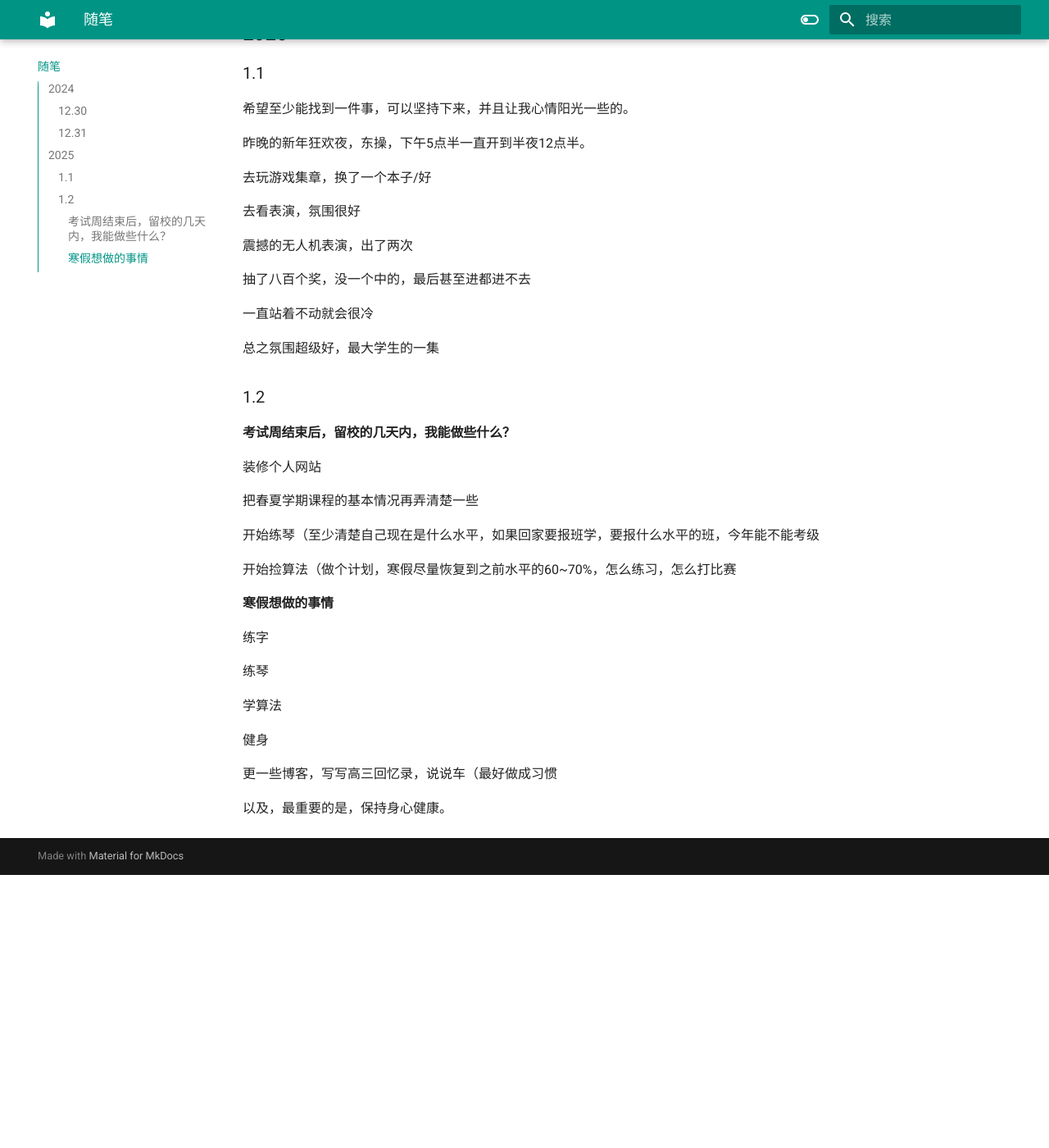
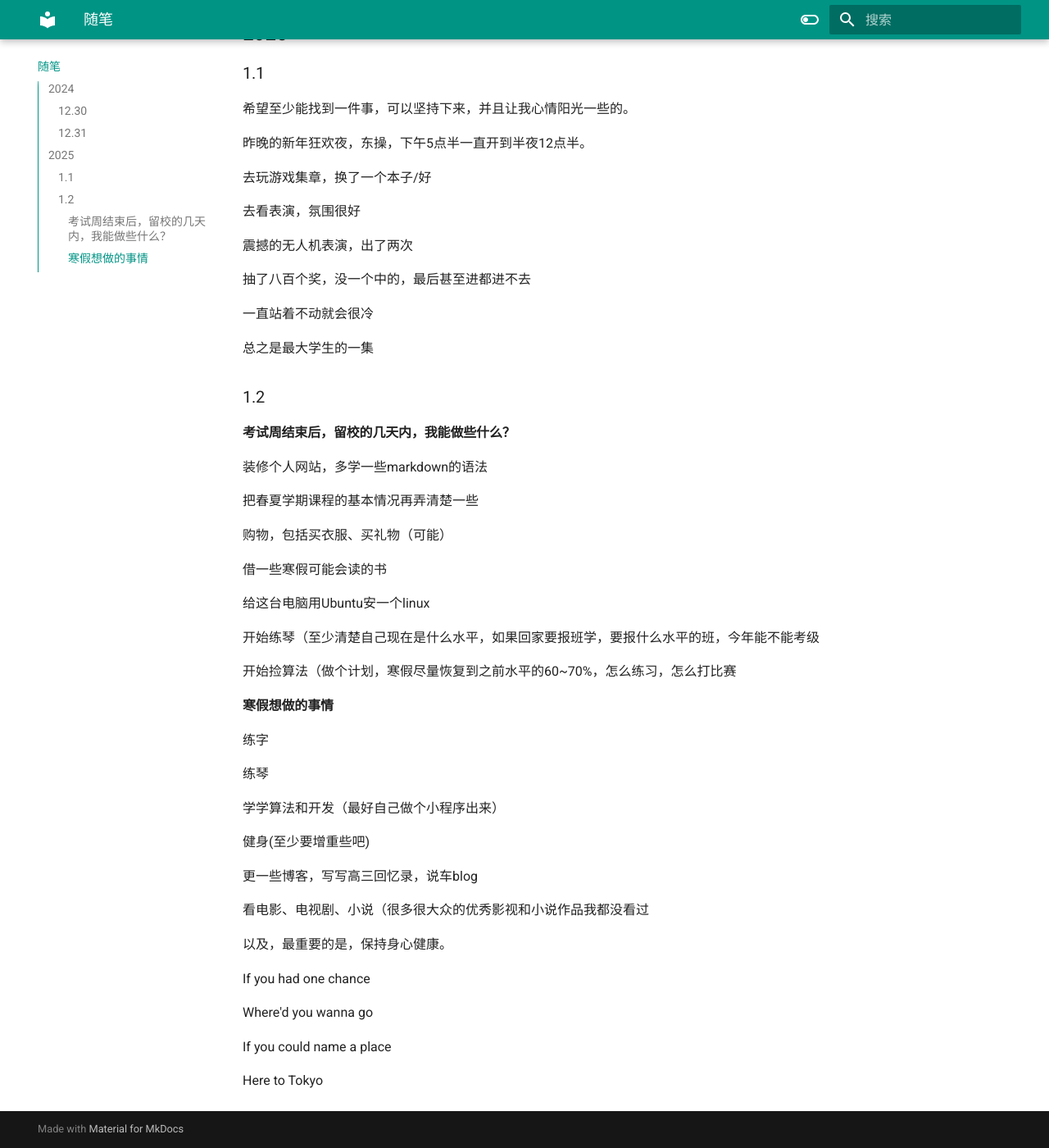
Before and after one commit to Wardqz/Ward, an MkDocs documentation site: the page built from docs/随笔.md, in a window 1280 px wide and 1400 px high, scrolled down 1619 px. Shown: the whole window at 82% size. Built offline with MkDocs 1.6.1 and Material for MkDocs 9.7.7, drawn with Linux system fonts in a browser that asks for light colours; before the commit the page ends 2686 px from its top, so only the background shows below that; some of the changed text lies outside the part shown.

Commit message:
$Adding initial documentation files

```diff
--- a/docs/随笔.md
+++ b/docs/随笔.md
@@ -6,7 +6,7 @@
 
 昨天晚上去小剧场看了音乐会。
 
-主要是文琴交响、文琴合唱和求是合唱演的，感觉规格很高。
+主要是文琴交响、文琴合唱和求是合唱演的，还请了一些校外的专业人士（比如指挥，感觉规格很高。
 
 演出很有意思，指挥家跟观众现场互动，垃圾桶打击乐（×），最后台上撒彩带，氛围特别欢乐。
 
@@ -82,15 +82,21 @@
 
 一直站着不动就会很冷
 
-总之氛围超级好，最大学生的一集
+总之是最大学生的一集
 
 ### 1.2
 
 #### 考试周结束后，留校的几天内，我能做些什么？
 
-装修个人网站
+装修个人网站，多学一些markdown的语法
 
 把春夏学期课程的基本情况再弄清楚一些
+
+购物，包括买衣服、买礼物（可能）
+
+借一些寒假可能会读的书
+
+给这台电脑用Ubuntu安一个linux
 
 开始练琴（至少清楚自己现在是什么水平，如果回家要报班学，要报什么水平的班，今年能不能考级
 
@@ -103,10 +109,20 @@
 
 练琴
 
-学算法
+学学算法和开发（最好自己做个小程序出来）
 
-健身
+健身(至少要增重些吧)
 
-更一些博客，写写高三回忆录，说说车（最好做成习惯
+更一些博客，写写高三回忆录，说车blog
+
+看电影、电视剧、小说（很多很大众的优秀影视和小说作品我都没看过
 
 以及，最重要的是，保持身心健康。
+
+If you had one chance
+
+Where'd you wanna go
+
+If you could name a place
+
+Here to Tokyo
```
